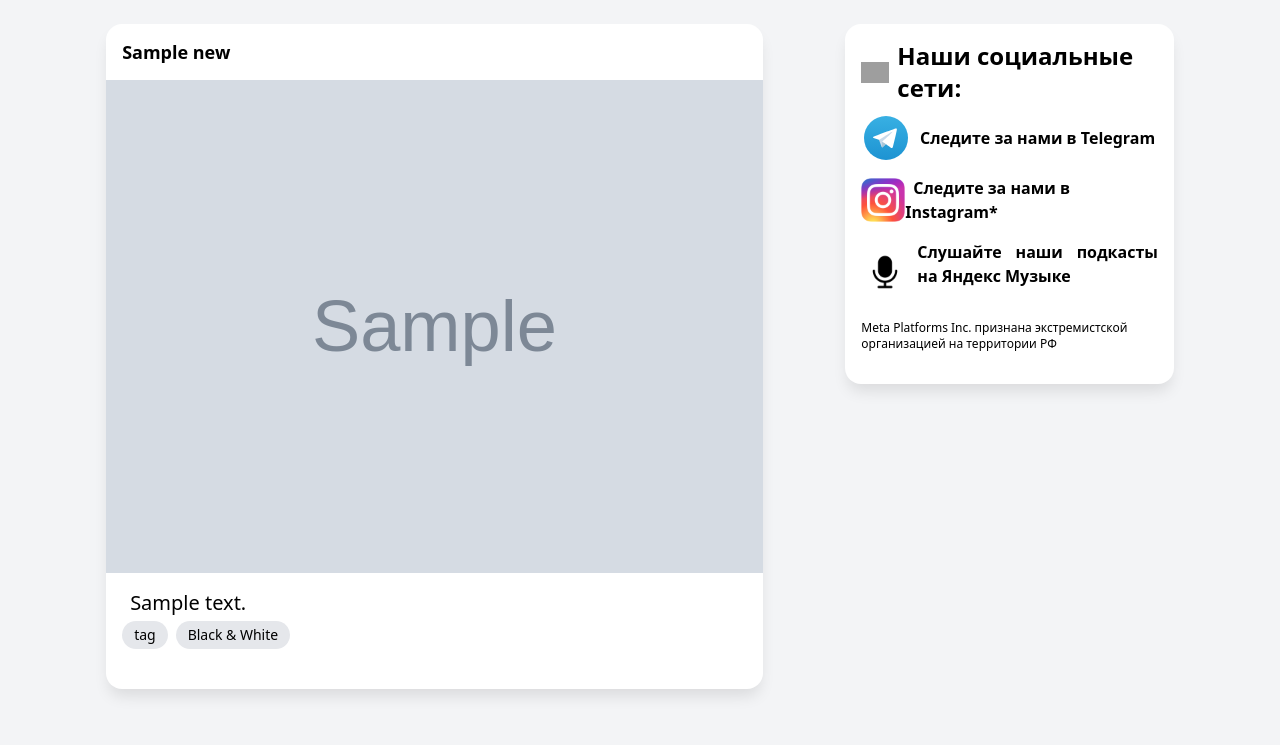
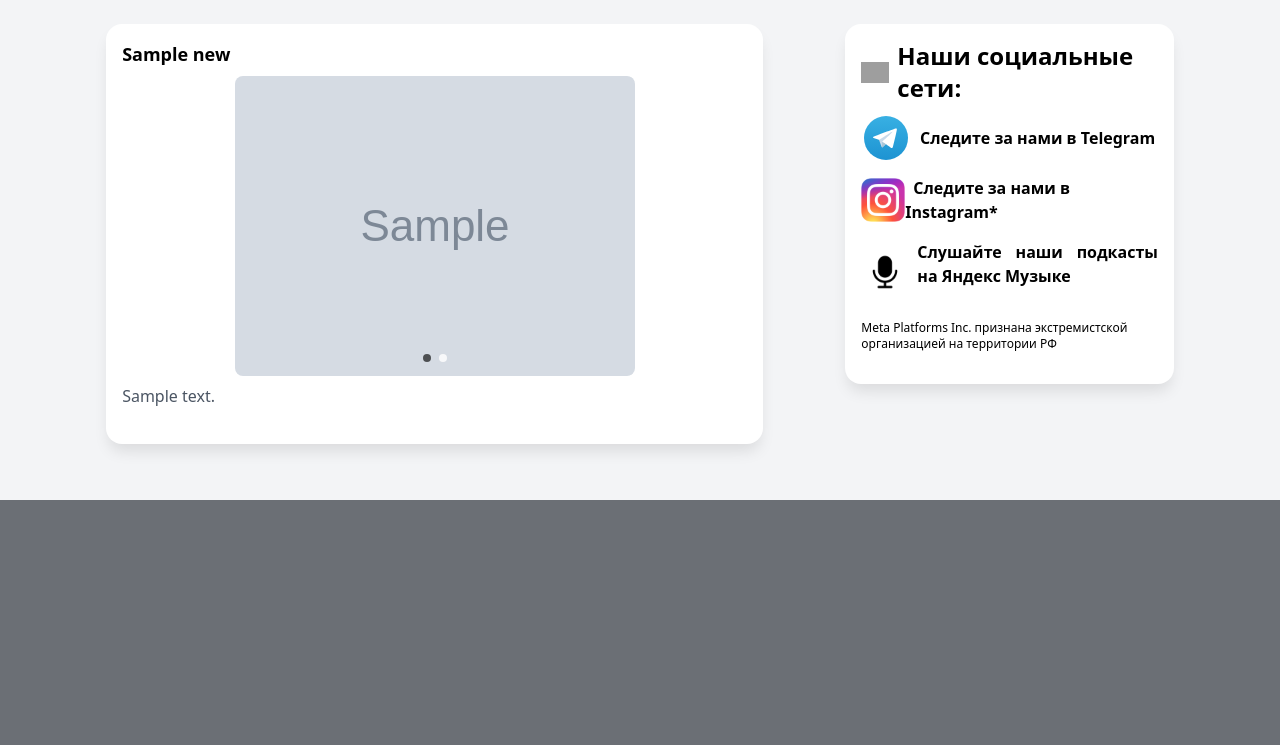
Before and after one commit to usynin2000/artscontext, a Django app: template templates/index.html in a window 1280 px wide. Shown: the part 388-1133 px from the top of the page. After the commit the page ends 888 px from the top, so only its background shows below. Run offline with Django 5.2, Linux system fonts and the light colour scheme; the template is opened without the code that fills it: values that come from a table or form of the project are taken from there, others are empty; tables that the repository leaves empty hold one stand-in row (values such as "Sample post"); grey boxes marked "Sample" are stand-in pictures; some libraries are stand-ins or nearby versions; grey boxes are pictures that could not be loaded.

Commit message:
Add index style withou models.

```diff
--- a/templates/includes/news.html
+++ b/templates/includes/news.html
@@ -1,20 +1,30 @@
-<article class="card">
-    <div class="flex items-center justify-between px-4 h-14">
-        <h3 class="text-start leading-5 mr-1">{{ news.title }}</h3>
-    </div>
-    <figure>
-        <a href="{% url 'post-page' news.slug %}"><img class="w-full" src="{{ news.image_1.url }}"></a>
-    </figure>
+<article class="card bg-white shadow-lg rounded-lg mb-6">
     <div class="p-4 pb-1">
-        <p class="md:text-xl mb-1 px-2 font2 text-md">{{ news.description }}</p>
-        {% if tags %}
+        <h3 class="text-lg font-semibold mb-2">{{ news.title }}</h3>
+        <!-- Swiper -->
+        <div class="swiper-container mb-2">
+            <div class="swiper-wrapper">
+                <div class="swiper-slide">
+                    <div class="image-container">
+                        <a href="{% url 'post-page' news.slug %}"><img src="{{ news.image_1.url }}" alt="photo" class="image rounded-lg"></a>
+                    </div>
+                </div>
+                <div class="swiper-slide">
+                    <div class="image-container">
+                        <img src="{{ news.image_2.url }}" alt="photo" class="image rounded-lg">
+                    </div>
+                </div>
+            </div>
+            <div class="swiper-pagination"></div>
+            <div class="swiper-button-next"></div>
+            <div class="swiper-button-prev"></div>
+        </div>
+        <p class="text-md text-gray-600 mb-4">{{ news.description }}</p>
+        {% if news.tags.exists %}
         <div class="flex items-center gap-2 text-sm mb-5 flex-wrap">
-                {% for tag in tags %}
-                <a href="" class="bg-gray-200 rounded-full px-3 py-1 hover:bg-gray-800 hover:text-white">tag</a>
-                <a href="" class="bg-gray-200 rounded-full px-3 py-1 hover:bg-gray-800 hover:text-white">Black &
-                    White</a>
-                {% endfor %}
-
+            {% for tag in news.tags.all %}
+            <a href="{% url 'tag-page' tag.slug %}" class="bg-gray-200 rounded-full px-3 py-1 hover:bg-gray-800 hover:text-white">{{ tag.name }}</a>
+            {% endfor %}
         </div>
         {% endif %}
     </div>
--- a/templates/index.html
+++ b/templates/index.html
@@ -1,7 +1,84 @@
 {% load static %}
 <!DOCTYPE html>
 <html lang="en">
-{% include 'includes/head.html' %}
+<head>
+    <meta charset="UTF-8">
+    <meta name="viewport" content="width=device-width, initial-scale=1.0">
+    <title>{{ post.title }}</title>
+    <!-- Подключение Tailwind CSS -->
+    <link href="https://cdn.jsdelivr.net/npm/tailwindcss@2.2.19/dist/tailwind.min.css" rel="stylesheet">
+    <!-- Подключение Swiper.js для карусели -->
+    <link rel="stylesheet" href="https://unpkg.com/swiper/swiper-bundle.min.css"/>
+    <style>
+        .swiper-button-next, .swiper-button-prev {
+            color: white;
+            background-color: rgba(0, 0, 0, 0.5);
+            padding: 20px;
+            border-radius: 50%;
+            display: none; /* Скрыть кнопки по умолчанию */
+        }
+
+        .swiper-container:hover .swiper-button-next,
+        .swiper-container:hover .swiper-button-prev {
+            display: block; /* Показать кнопки при наведении */
+        }
+
+        .swiper-pagination {
+            bottom: 10px; /* Расположить пагинацию ниже слайдов */
+            text-align: center; /* Центрирование по горизонтали */
+            z-index: 10; /* Установите высокий z-index, чтобы элемент был видимым поверх слайдов */
+        }
+
+        .swiper-pagination-bullet {
+            background: white; /* Цвет кружочков */
+            opacity: 0.8;
+        }
+
+        .swiper-pagination-bullet-active {
+            background: rgba(0, 0, 0, 0.8); /* Цвет активного кружочка */
+        }
+
+        .swiper-slide {
+            display: flex;
+            justify-content: center;
+            align-items: center; /* Центрирование по вертикали */
+            width: 100%;
+            height: 100%; /* Слайды занимают высоту контейнера */
+        }
+
+        .image-container {
+            display: flex;
+            align-items: center; /* Центрирование изображений по вертикали */
+            justify-content: center; /* Центрирование изображений по горизонтали */
+            max-height: 500px; /* Максимальная высота контейнера с изображением */
+            width: 100%;
+            overflow: hidden;
+            position: relative; /* Относительное позиционирование для более гибкого контроля */
+        }
+
+        .image {
+            max-width: 100%;
+            object-fit: contain; /* Сохранение пропорций изображения */
+        }
+
+        .caption {
+            padding: 10px;
+            text-align: center;
+            background-color: #fff;
+            width: 100%;
+            border-top: 1px solid #e5e7eb;
+        }
+
+        .swiper-container {
+            width: 100%;
+            height: auto;
+            overflow: hidden;
+            position: relative; /* Устанавливаем относительное позиционирование для контейнера */
+        }
+    </style>
+    {% include 'includes/head.html' %}
+
+</head>
 <body class="bg-gray-100">
 
 {% include 'includes/header.html' %}
@@ -27,5 +104,27 @@
 
 </content>
 
+<!-- Подключение Swiper.js -->
+<script src="https://unpkg.com/swiper/swiper-bundle.min.js"></script>
+<script>
+    // Инициализация Swiper для каждой карусели
+    document.querySelectorAll('.swiper-container').forEach(function(swiperEl) {
+        new Swiper(swiperEl, {
+            loop: true,
+            navigation: {
+                nextEl: swiperEl.querySelector('.swiper-button-next'),
+                prevEl: swiperEl.querySelector('.swiper-button-prev'),
+            },
+            pagination: {
+                el: swiperEl.querySelector('.swiper-pagination'),
+                clickable: true,
+            },
+            spaceBetween: 0,
+            centeredSlides: false,
+            slidesPerView: 1,
+        });
+    });
+</script>
+
 </body>
 </html>
```
Also changed, not shown: media/images/2024-08-15_21.44.01_rXNn9P5.jpg (added), media/images/2024-08-15_21.44.09_wJYfZ1Q.jpg (added).
